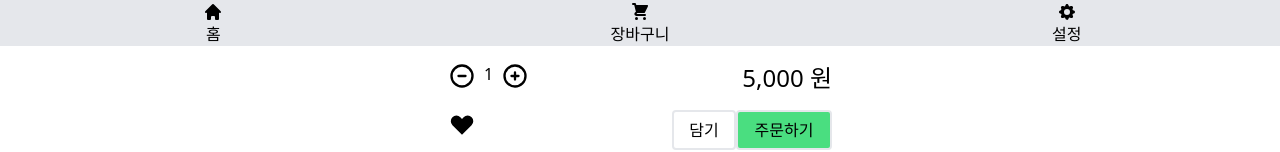
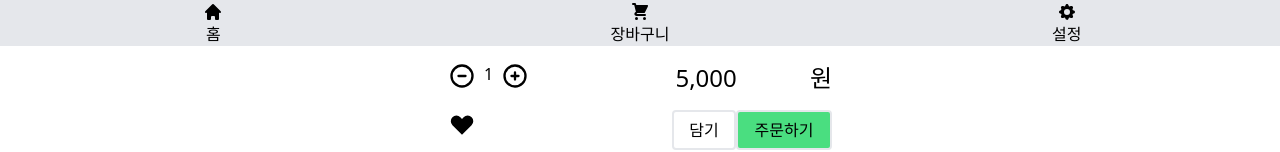
Before and after one commit to StolenMoments/starbucks-clone-vue, a Vue app: page / in a window 1280 px wide. Shown: the part 754-906 px from the top of the page. Built offline with nearby package versions, Linux system fonts and the light colour scheme.

Commit message:
refactor(DrinkDetail.vue): 가격 부분의 숫자(500), 단위(원) 분리

```diff
--- a/src/components/product/DrinkDetail.vue
+++ b/src/components/product/DrinkDetail.vue
@@ -20,7 +20,8 @@
       </p>
     </section>
     <section class="mt-4 w-full max-w-sm">
-      <p class="text-xl font-bold">5,000원</p>
+      <span class="text-xl font-bold">5,000</span>
+      <span class="text-xl font-bold">원</span>
     </section>
     <section class="mt-4 w-full max-w-sm">
       <button
@@ -69,7 +70,8 @@
         <span class="mr-2 ml-2">1</span>
         <PlusCircleIcon class="inline h-7 w-7 cursor-pointer"/>
       </div>
-      <p class="ml-auto text-2xl">5,000 원</p>
+      <span class="ml-auto text-2xl">5,000</span>
+      <span class="ml-auto text-2xl">원</span>
     </section>
     <section class="mt-4 flex w-full max-w-sm">
       <HeartIcon class="inline h-7 w-7 cursor-pointer"/>
```
